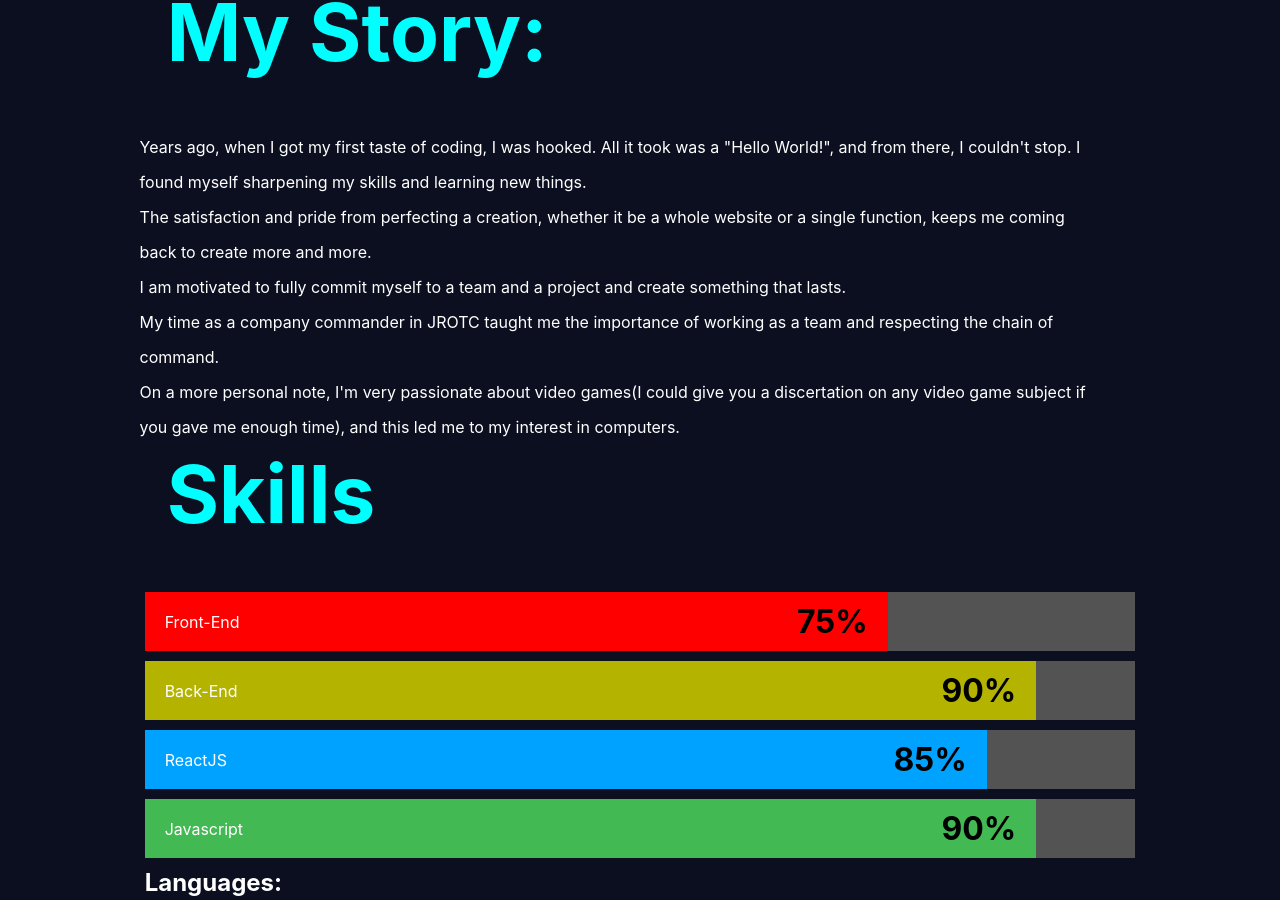
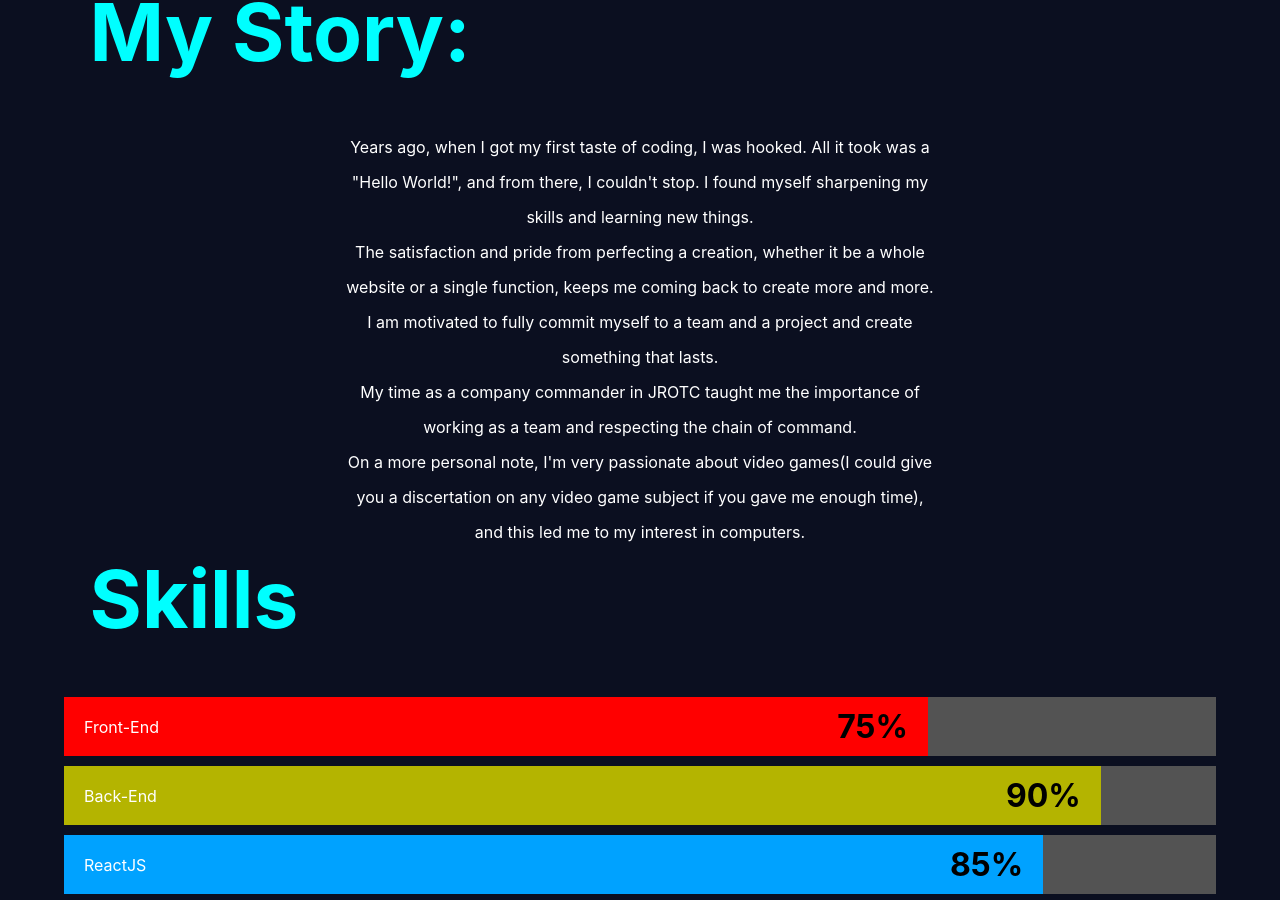
Before and after one commit to AWSMProdigy/updated-portfolio, a React (Create React App) app in the folder my-portfolio/: page / in a window 1280 px wide. Shown: the part 557-1457 px from the top of the page. Built offline with nearby package versions, Linux system fonts and the light colour scheme.

Commit message:
Cleaning up contact and home page

```diff
--- a/my-portfolio/src/App.css
+++ b/my-portfolio/src/App.css
@@ -168,10 +168,10 @@ nav{
   flex-direction: column;
 }
 
-.About{
+/* .About{
   margin-left: 7%;
   margin-right:7%;
-}
+} */
 
 .pageTitle{
   width: fit-content;
@@ -241,12 +241,16 @@ nav{
   line-height: 35px;
   margin-left: 50px;
   margin-right: 50px;
+  justify-content: center;
+  align-items: center;
+
 }
 
 .pageTextCenter{
   margin-top: auto;
   margin-bottom: auto;
-  margin-right: 50px;
+  text-align: center;
+  max-width: 50%;
 }
 
 .bar {
@@ -345,8 +349,7 @@ nav{
 
 .Skills{
   flex-direction: column;
-  margin-left: 7%;
-  margin-right:7%;
+
 }
 
 
@@ -414,6 +417,17 @@ nav{
 
 .contactList > li > a{
   width: fit-content;
+  color: aqua;
+}
+
+.contactList > li > a:visited {
+  text-decoration: none;
+  color: aqua;
+}
+
+.contactList > li > a:hover {
+  text-decoration: none;
+  color: greenyellow;
 }
 
 footer{
```
